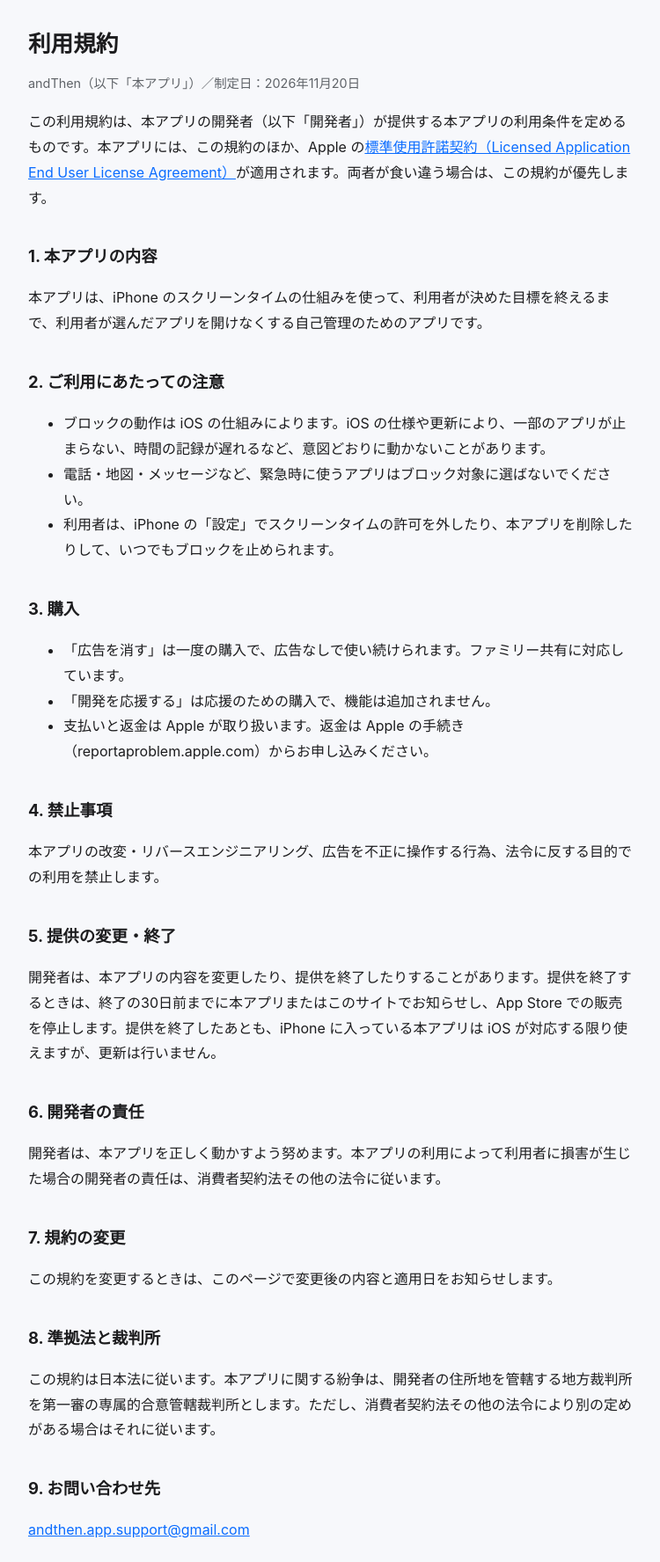
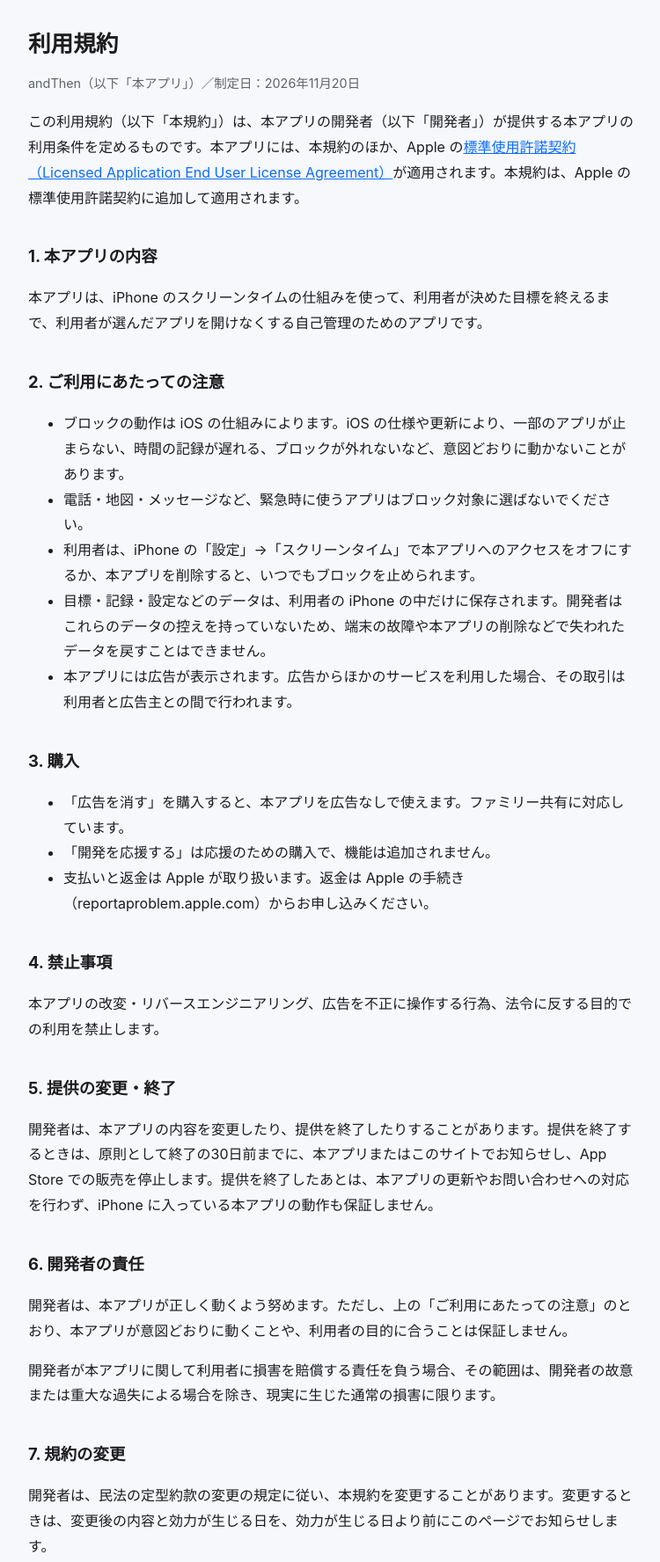
Before and after one commit to 7i10/7i10.github.io, a plain HTML site: page andthen/terms.html in a window 1280 px wide. Shown: the top 1776 px of the page at 88% size, without its empty margins (264-1014 px from the left). Drawn offline with Linux system fonts and the light colour scheme.

Commit message:
トップに 7i10 のアイコン、利用規約とプライバシーポリシーを更新

```diff
--- a/andthen/terms.html
+++ b/andthen/terms.html
@@ -11,21 +11,23 @@
   <h1>利用規約</h1>
   <p class="sub">andThen（以下「本アプリ」）／制定日：2026年11月20日</p>
 
-  <p>この利用規約は、本アプリの開発者（以下「開発者」）が提供する本アプリの利用条件を定めるものです。本アプリには、この規約のほか、Apple の<a href="https://www.apple.com/legal/internet-services/itunes/dev/stdeula/">標準使用許諾契約（Licensed Application End User License Agreement）</a>が適用されます。両者が食い違う場合は、この規約が優先します。</p>
+  <p>この利用規約（以下「本規約」）は、本アプリの開発者（以下「開発者」）が提供する本アプリの利用条件を定めるものです。本アプリには、本規約のほか、Apple の<a href="https://www.apple.com/legal/internet-services/itunes/dev/stdeula/">標準使用許諾契約（Licensed Application End User License Agreement）</a>が適用されます。本規約は、Apple の標準使用許諾契約に追加して適用されます。</p>
 
   <h2>1. 本アプリの内容</h2>
   <p>本アプリは、iPhone のスクリーンタイムの仕組みを使って、利用者が決めた目標を終えるまで、利用者が選んだアプリを開けなくする自己管理のためのアプリです。</p>
 
   <h2>2. ご利用にあたっての注意</h2>
   <ul>
-    <li>ブロックの動作は iOS の仕組みによります。iOS の仕様や更新により、一部のアプリが止まらない、時間の記録が遅れるなど、意図どおりに動かないことがあります。</li>
+    <li>ブロックの動作は iOS の仕組みによります。iOS の仕様や更新により、一部のアプリが止まらない、時間の記録が遅れる、ブロックが外れないなど、意図どおりに動かないことがあります。</li>
     <li>電話・地図・メッセージなど、緊急時に使うアプリはブロック対象に選ばないでください。</li>
-    <li>利用者は、iPhone の「設定」でスクリーンタイムの許可を外したり、本アプリを削除したりして、いつでもブロックを止められます。</li>
+    <li>利用者は、iPhone の「設定」→「スクリーンタイム」で本アプリへのアクセスをオフにするか、本アプリを削除すると、いつでもブロックを止められます。</li>
+    <li>目標・記録・設定などのデータは、利用者の iPhone の中だけに保存されます。開発者はこれらのデータの控えを持っていないため、端末の故障や本アプリの削除などで失われたデータを戻すことはできません。</li>
+    <li>本アプリには広告が表示されます。広告からほかのサービスを利用した場合、その取引は利用者と広告主との間で行われます。</li>
   </ul>
 
   <h2>3. 購入</h2>
   <ul>
-    <li>「広告を消す」は一度の購入で、広告なしで使い続けられます。ファミリー共有に対応しています。</li>
+    <li>「広告を消す」を購入すると、本アプリを広告なしで使えます。ファミリー共有に対応しています。</li>
     <li>「開発を応援する」は応援のための購入で、機能は追加されません。</li>
     <li>支払いと返金は Apple が取り扱います。返金は Apple の手続き（reportaproblem.apple.com）からお申し込みください。</li>
   </ul>
@@ -34,16 +36,17 @@
   <p>本アプリの改変・リバースエンジニアリング、広告を不正に操作する行為、法令に反する目的での利用を禁止します。</p>
 
   <h2>5. 提供の変更・終了</h2>
-  <p>開発者は、本アプリの内容を変更したり、提供を終了したりすることがあります。提供を終了するときは、終了の30日前までに本アプリまたはこのサイトでお知らせし、App Store での販売を停止します。提供を終了したあとも、iPhone に入っている本アプリは iOS が対応する限り使えますが、更新は行いません。</p>
+  <p>開発者は、本アプリの内容を変更したり、提供を終了したりすることがあります。提供を終了するときは、原則として終了の30日前までに、本アプリまたはこのサイトでお知らせし、App Store での販売を停止します。提供を終了したあとは、本アプリの更新やお問い合わせへの対応を行わず、iPhone に入っている本アプリの動作も保証しません。</p>
 
   <h2>6. 開発者の責任</h2>
-  <p>開発者は、本アプリを正しく動かすよう努めます。本アプリの利用によって利用者に損害が生じた場合の開発者の責任は、消費者契約法その他の法令に従います。</p>
+  <p>開発者は、本アプリが正しく動くよう努めます。ただし、上の「ご利用にあたっての注意」のとおり、本アプリが意図どおりに動くことや、利用者の目的に合うことは保証しません。</p>
+  <p>開発者が本アプリに関して利用者に損害を賠償する責任を負う場合、その範囲は、開発者の故意または重大な過失による場合を除き、現実に生じた通常の損害に限ります。</p>
 
   <h2>7. 規約の変更</h2>
-  <p>この規約を変更するときは、このページで変更後の内容と適用日をお知らせします。</p>
+  <p>開発者は、民法の定型約款の変更の規定に従い、本規約を変更することがあります。変更するときは、変更後の内容と効力が生じる日を、効力が生じる日より前にこのページでお知らせします。</p>
 
   <h2>8. 準拠法と裁判所</h2>
-  <p>この規約は日本法に従います。本アプリに関する紛争は、開発者の住所地を管轄する地方裁判所を第一審の専属的合意管轄裁判所とします。ただし、消費者契約法その他の法令により別の定めがある場合はそれに従います。</p>
+  <p>本規約は日本法に準拠します。本アプリに関して紛争が生じた場合は、開発者の住所地を管轄する裁判所を第一審の専属的合意管轄裁判所とします。</p>
 
   <h2>9. お問い合わせ先</h2>
   <p><a href="mailto:andthen.app.support@gmail.com">andthen.app.support@gmail.com</a></p>
--- a/style.css
+++ b/style.css
@@ -17,3 +17,6 @@ nav { margin-top: 40px; padding-top: 16px; border-top: 1px solid var(--line); fo
 nav a { margin-right: 16px; }
 table { border-collapse: collapse; width: 100%; font-size: 0.9rem; }
 th, td { border-bottom: 1px solid var(--line); padding: 8px 6px; text-align: left; vertical-align: top; }
+.profile { display: flex; align-items: center; gap: 16px; margin-bottom: 8px; }
+.profile img { border-radius: 16px; flex: none; }
+.profile h1 { margin: 0; }
```
Also changed, not shown: andthen/privacy.html (+6 -6 lines), index.html (+8 -2 lines), 7i10.png (added).
